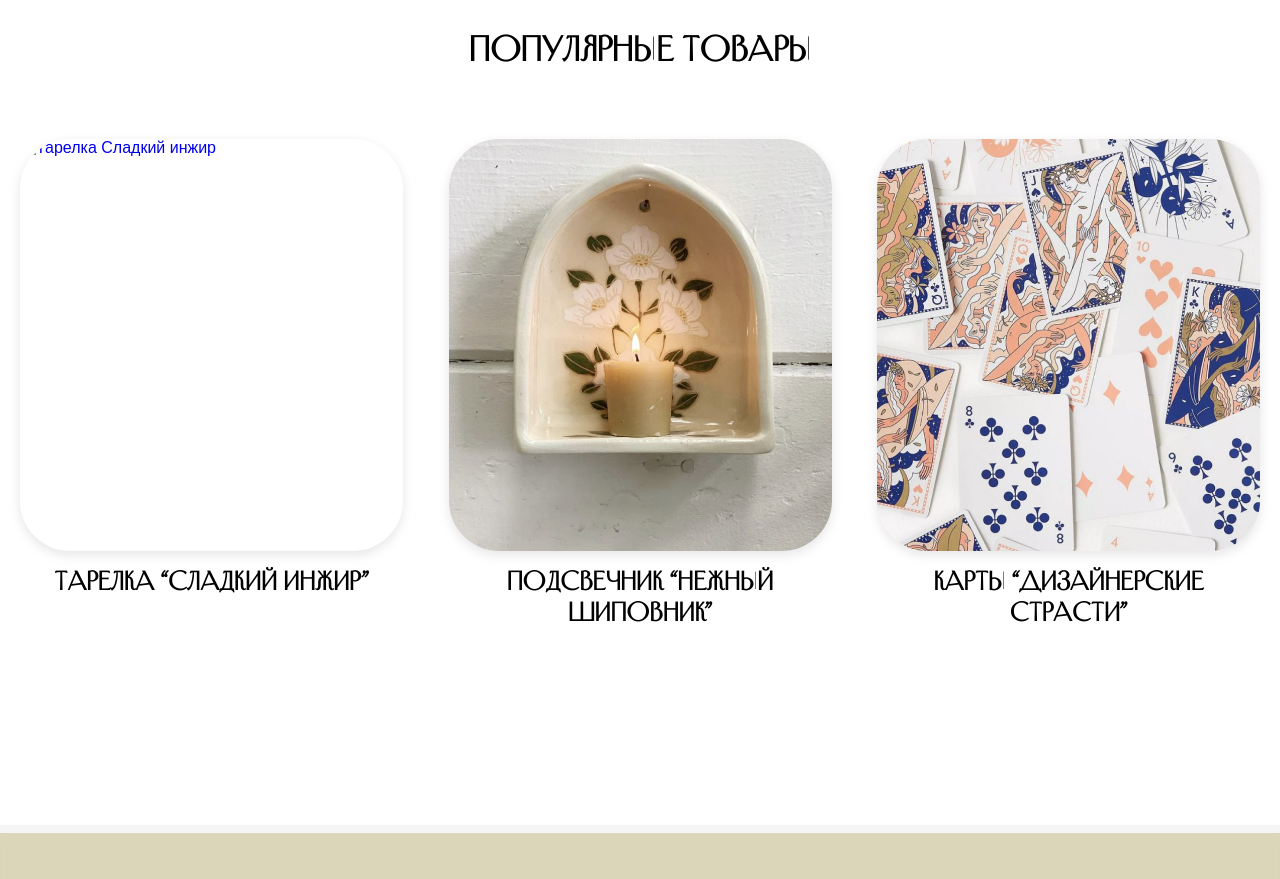
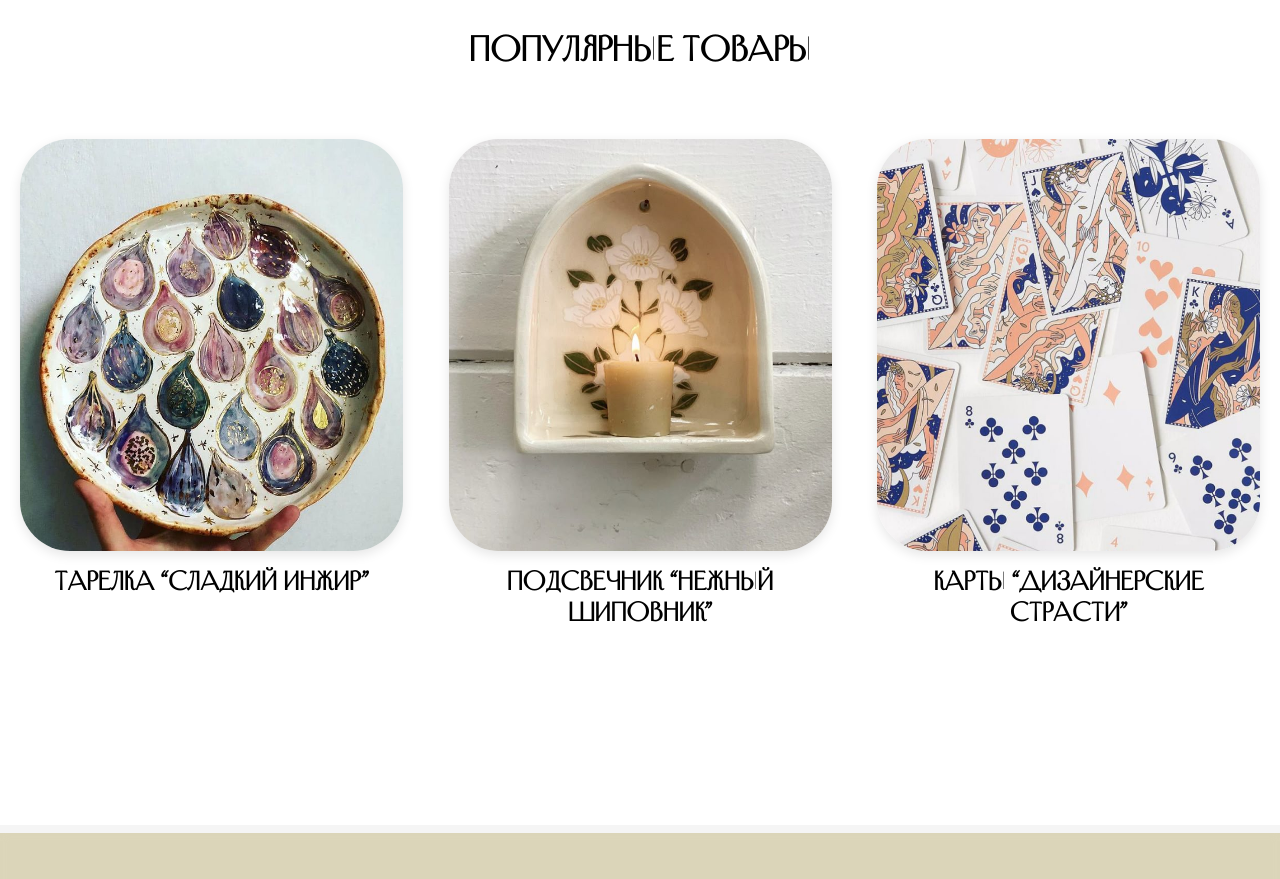
Before and after one commit to bloooster/lutra, a plain HTML site: page index.html in a window 1280 px wide. Shown: the part 2520-3399 px from the top of the page. Drawn offline with Linux system fonts and the light colour scheme.

Commit message:
Update index.html

```diff
--- a/index.html
+++ b/index.html
@@ -98,7 +98,7 @@
                     <article class="product-card">
                         <a href="product.html" class="product-card__link">
                             <div class="product-card__image">
-                                <img src="./product1.jpg" alt="Тарелка Сладкий инжир">
+                                <img src="images/product1.jpg" alt="Тарелка Сладкий инжир">
                             </div>
                             <h3 class="product-card__title">Тарелка “Сладкий инжир”</h3>
                         </a>
```
